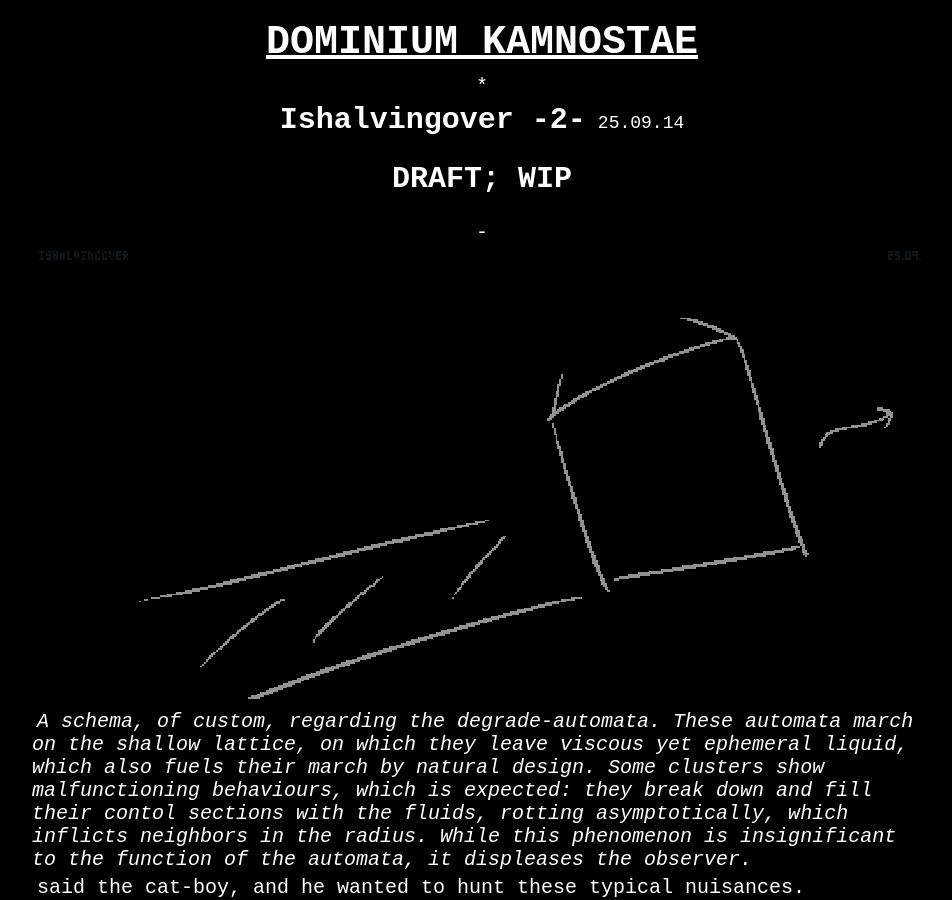
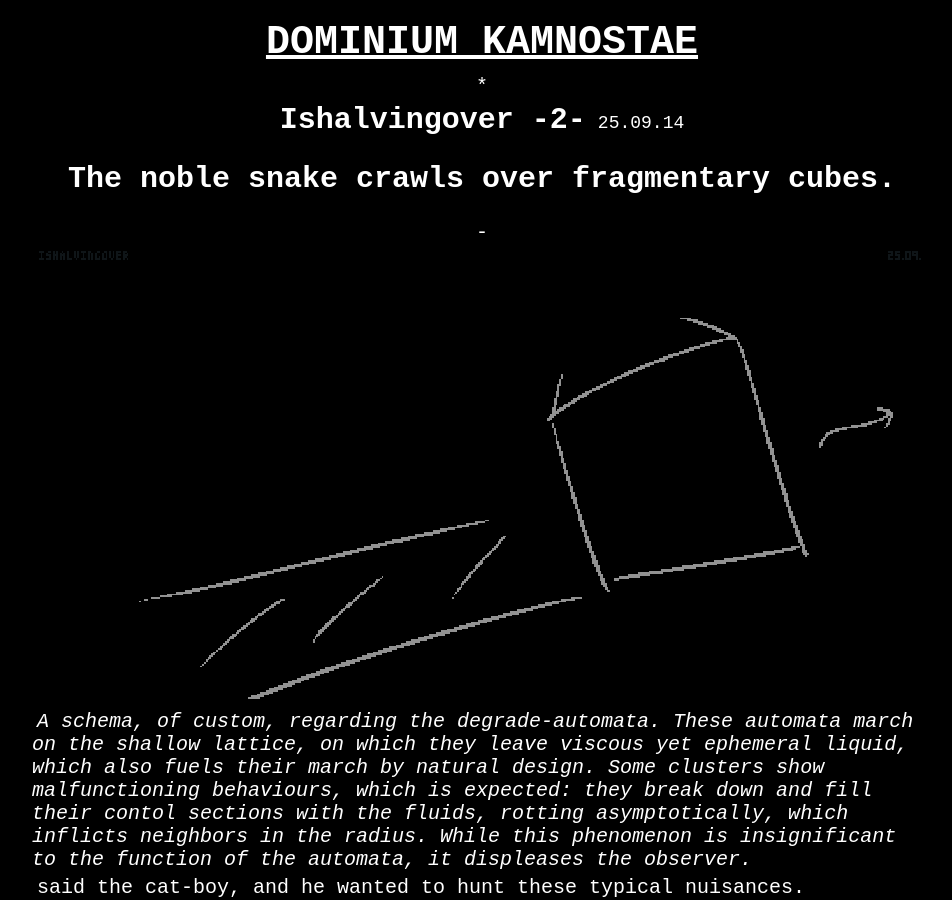
Before and after one commit to kamnosta/kamnosta.github.io, a Jekyll site: the page built from _ishalvingover/25-09-14-2.md, in a window 1280 px wide and 900 px high. Shown: the whole window, without its empty margins (158-1110 px from the left). Built offline with Jekyll 4.4.1, drawn with Linux system fonts in a browser that asks for light colours.

Commit message:
iho2 done

```diff
--- a/_ishalvingover/25-09-14-2.md
+++ b/_ishalvingover/25-09-14-2.md
@@ -1,7 +1,7 @@
 ---
 title: Ishalvingover -2-
 
-firstverse: "DRAFT; WIP"
+firstverse: "The noble snake crawls over fragmentary cubes."
 ---
 
 ![/imgs_ishalvingover/250914_iho_schema_degrade_automata.png](/imgs_ishalvingover/250914_iho_schema_degrade_automata.png)
@@ -51,6 +51,4 @@ But I am a wolf untamable!
 
 THE NOBLE SNAKE CRAWLS OVER FRAGMENTARY CUBES. HE THEN RISES UPWARD; NEARING IS THE LIGHT.
 
----
-
-<p class="text-align-center"><i>TBC</i></p>
+<p class="text-align-center">* * *<br><i>25.10.16</i></p>
```
Also changed, not shown: other parts of _ishalvingover/25-09-14-2.md (+1 -1 lines), imgs_ishalvingover/251016_iho_gray_stairs_and_metal_doors.png (added).
